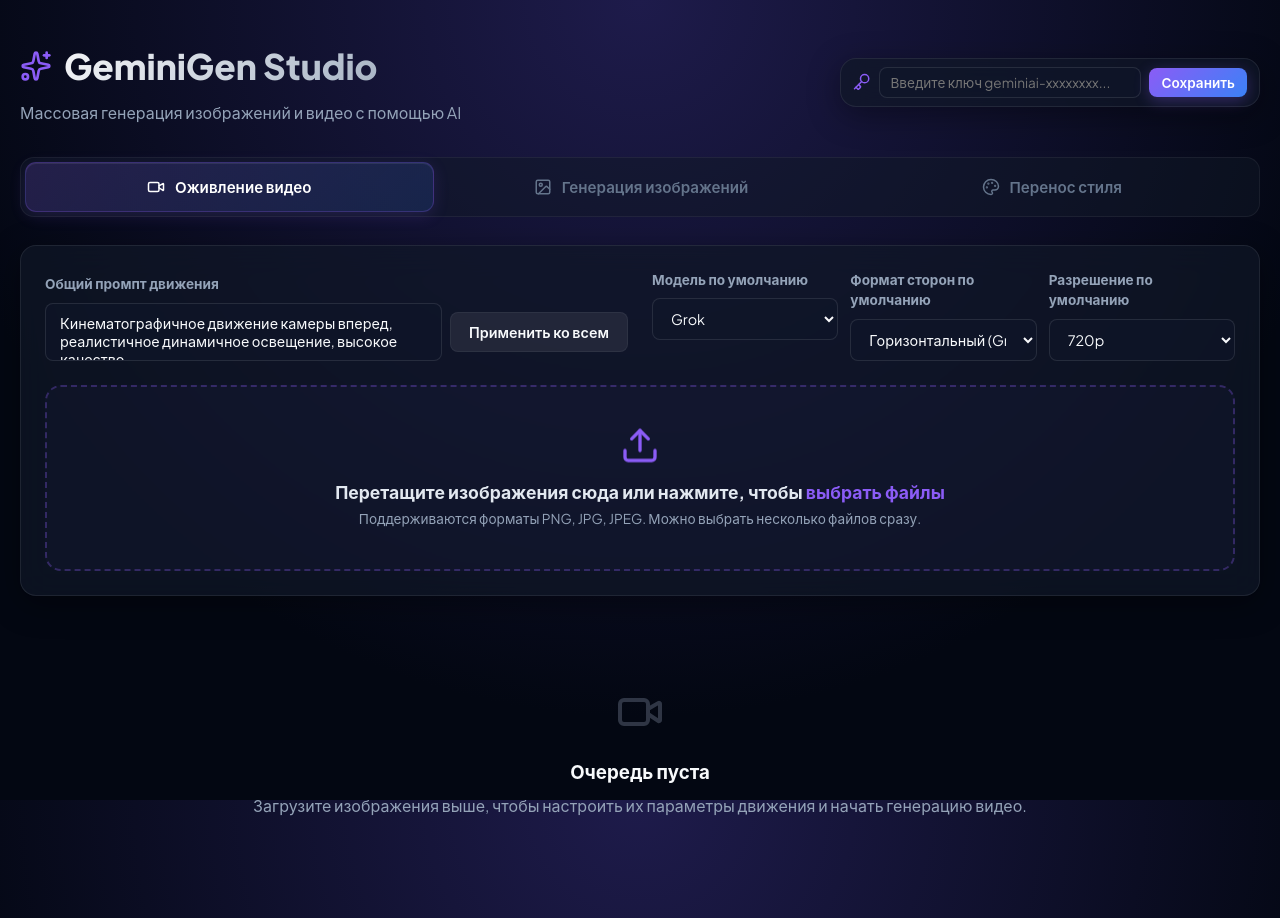
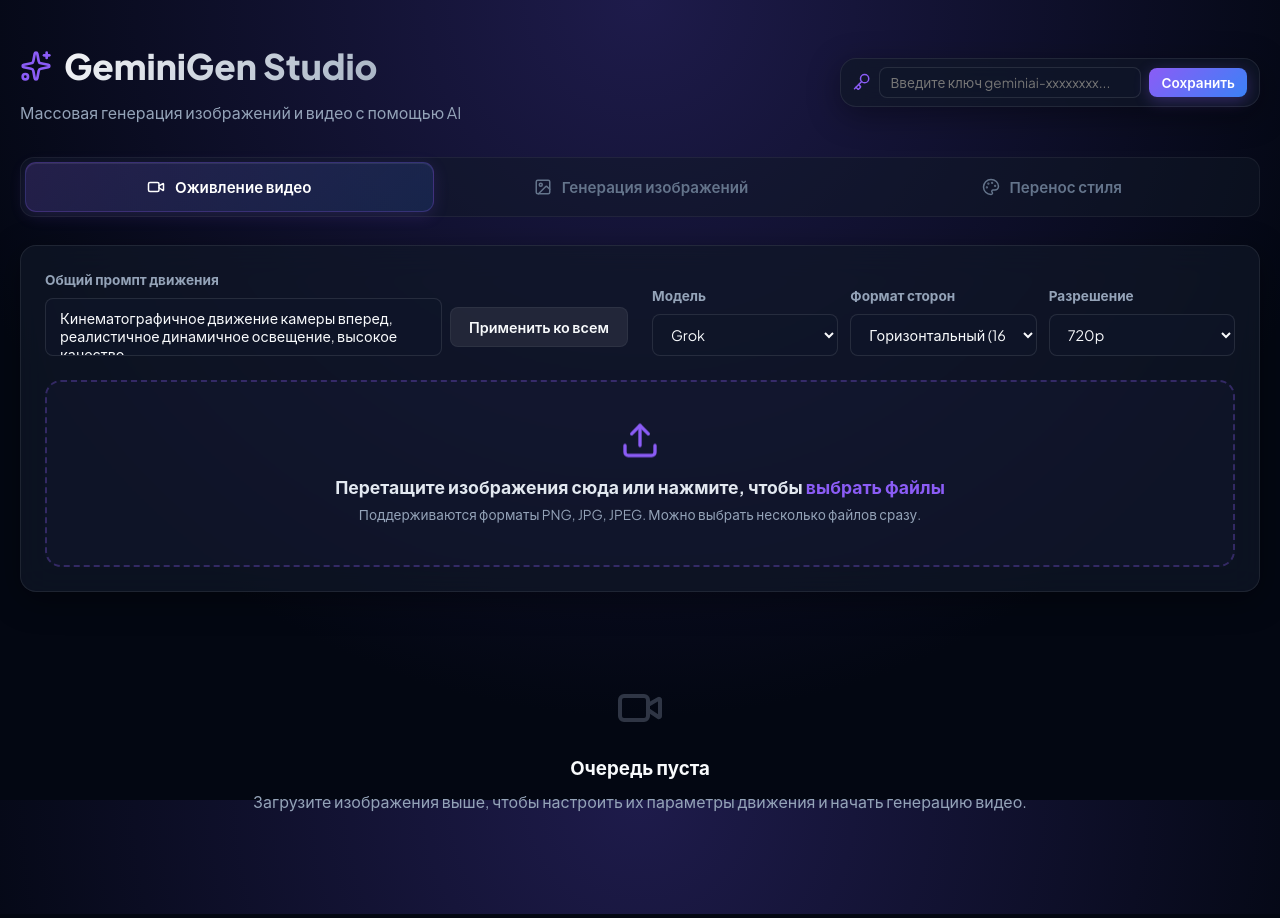
Before and after one commit to Abaildaev/geminigen-studio, a React (Vite) app: page / in a window 1280 px wide. Built offline with nearby package versions, Linux system fonts and the light colour scheme.

Commit message:
fix: simplify settings labels and aspect ratio option text

```diff
--- a/src/App.tsx
+++ b/src/App.tsx
@@ -640,7 +640,7 @@ export default function App() {
             width: '100%'
           }}>
             <div style={{ display: 'flex', flexDirection: 'column', gap: '8px' }}>
-              <label style={{ fontSize: '0.85rem', fontWeight: 700, color: 'var(--text-secondary)' }}>Модель по умолчанию</label>
+              <label style={{ fontSize: '0.85rem', fontWeight: 700, color: 'var(--text-secondary)' }}>Модель</label>
               <select
                 value={globalModel}
                 onChange={(e) => {
@@ -660,19 +660,19 @@ export default function App() {
             </div>
 
             <div style={{ display: 'flex', flexDirection: 'column', gap: '8px' }}>
-              <label style={{ fontSize: '0.85rem', fontWeight: 700, color: 'var(--text-secondary)' }}>Формат сторон по умолчанию</label>
+              <label style={{ fontSize: '0.85rem', fontWeight: 700, color: 'var(--text-secondary)' }}>Формат сторон</label>
               <select
                 value={globalAspectRatio}
                 onChange={(e) => setGlobalAspectRatio(e.target.value as any)}
                 style={{ width: '100%' }}
               >
-                <option value="portrait">Вертикальный (Grok: portrait / Veo: 9:16)</option>
-                <option value="landscape">Горизонтальный (Grok: landscape / Veo: 16:9)</option>
+                <option value="portrait">Вертикальный (9:16)</option>
+                <option value="landscape">Горизонтальный (16:9)</option>
               </select>
             </div>
 
             <div style={{ display: 'flex', flexDirection: 'column', gap: '8px' }}>
-              <label style={{ fontSize: '0.85rem', fontWeight: 700, color: 'var(--text-secondary)' }}>Разрешение по умолчанию</label>
+              <label style={{ fontSize: '0.85rem', fontWeight: 700, color: 'var(--text-secondary)' }}>Разрешение</label>
               <select
                 value={globalResolution}
                 onChange={(e) => {
```
